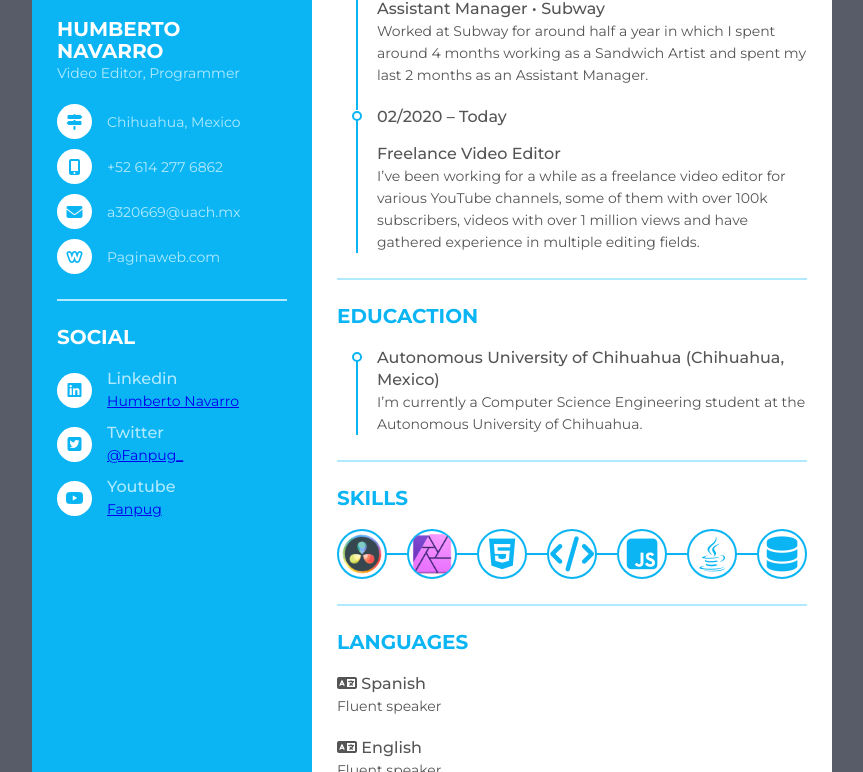
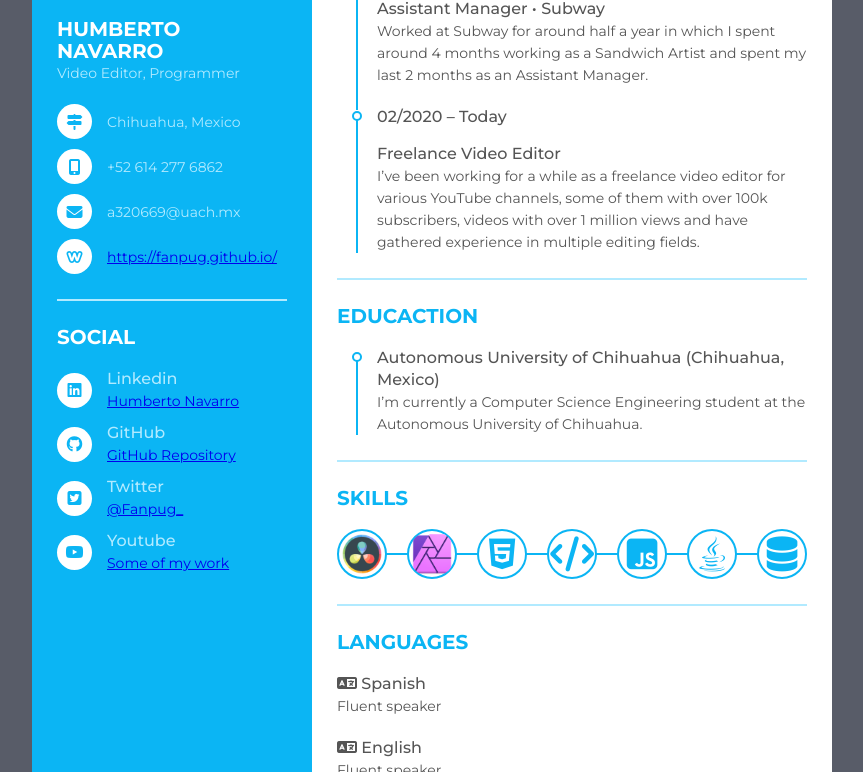
Before and after one commit to fanpug/Curriculum-Vitae, a plain HTML site: page index.html in a window 1280 px wide. Shown: the part 407-1179 px from the top of the page, without its empty margins (208-1071 px from the left). Drawn offline with Linux system fonts and the light colour scheme.

Commit message:
Se agregan mas datos al curriculum

```diff
--- a/index.html
+++ b/index.html
@@ -53,7 +53,7 @@
                 <i class="fab fa-weebly"></i>
               </div>
               <div class="datos">
-                Paginaweb.com
+                <a href="https://fanpug.github.io/">https://fanpug.github.io/</a>
               </div>
             </li>
           </ul>
@@ -75,6 +75,15 @@
             </li>
             <li>
               <div class="icono">
+                <i class="fab fa-github"></i>
+              </div>
+              <div class="datos">
+                <p class="semi-negritas">GitHub</p>
+                <a href="https://github.com/fanpug">GitHub Repository</a>
+              </div>
+            </li>
+            <li>
+              <div class="icono">
                 <i class="fab fa-twitter-square"></i>
               </div>
               <div class="datos">
@@ -88,7 +97,7 @@
               </div>
               <div class="datos">
                 <p class="semi-negritas">Youtube</p>
-                <a href="https://www.youtube.com/user/fandehalos">Fanpug</a>
+                <a href="https://www.youtube.com/playlist?list=PLbP47GOnpdypDZ83XH_KUAAu77mWWVand">Some of my work</a>
               </div>
             </li>
           </ul>
```
